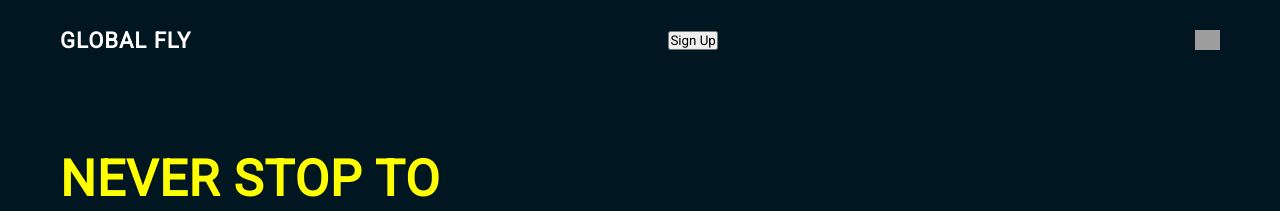
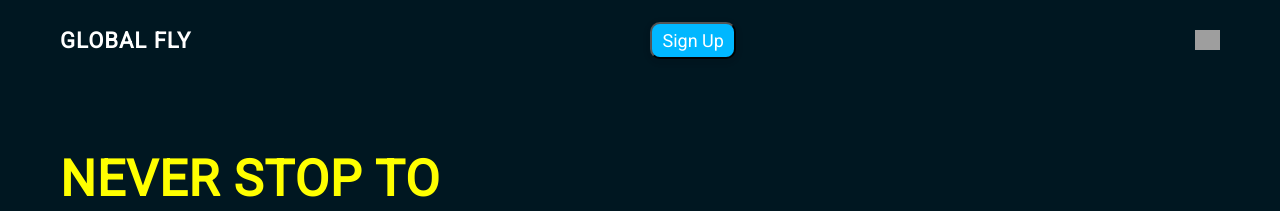
Before and after one commit to kamva-hanisi/Global-fly, a plain HTML site: page index.html in a window 1280 px wide. Shown: the top 211 px of the page. Drawn offline with Linux system fonts and the light colour scheme; grey boxes are pictures that could not be loaded.

Commit message:
Update style.css

```diff
--- a/style.css
+++ b/style.css
@@ -12,6 +12,16 @@ body{
     background-color: #001721;
     overflow-x: hidden;
     line-break: wrapp;
+}
+/* >>>>>>>>>>>>>>> N A V <<<<<<<<<<<<<<<   */
+nav .menu li a:hover{
+    background-color: #0b0b0b;
+    color: #00b7ff;
+    box-shadow: 5px 0px #00b7ff;
+    transition: all ease 0.5s;
+}
+nav .menu li{
+    position: relative;
 }
 
 .flex-r{
@@ -129,6 +139,25 @@ main{
     text-align: center;
     font-family: 'Poppins', sans-serif;
     max-width: 450px;
+}
+.btn-box{
+    padding: 6px 10px;
+    left : 8px;
+    border-radius: 10px;
+    background-color: #00b7ff;
+    color: #fff;
+    font-size: 18px;
+    cursor: pointer;
+    box-shadow: 0 2px 5px 0 rgba(0,0,0,0.06),
+    0 2px 10px 0 rgba(0,0,0,0.07);
+    -webkit-transition: all 300ms ease;
+    transition: all 300ms ease 0.5s;
+}
+.btn-box:hover{
+    background-color: #0b0b0b;
+    color: #00b7ff;
+    box-shadow: 5px 0px #00b7ff
+    transition: all ease 0.5s;
 }
 
 .btn{
```
